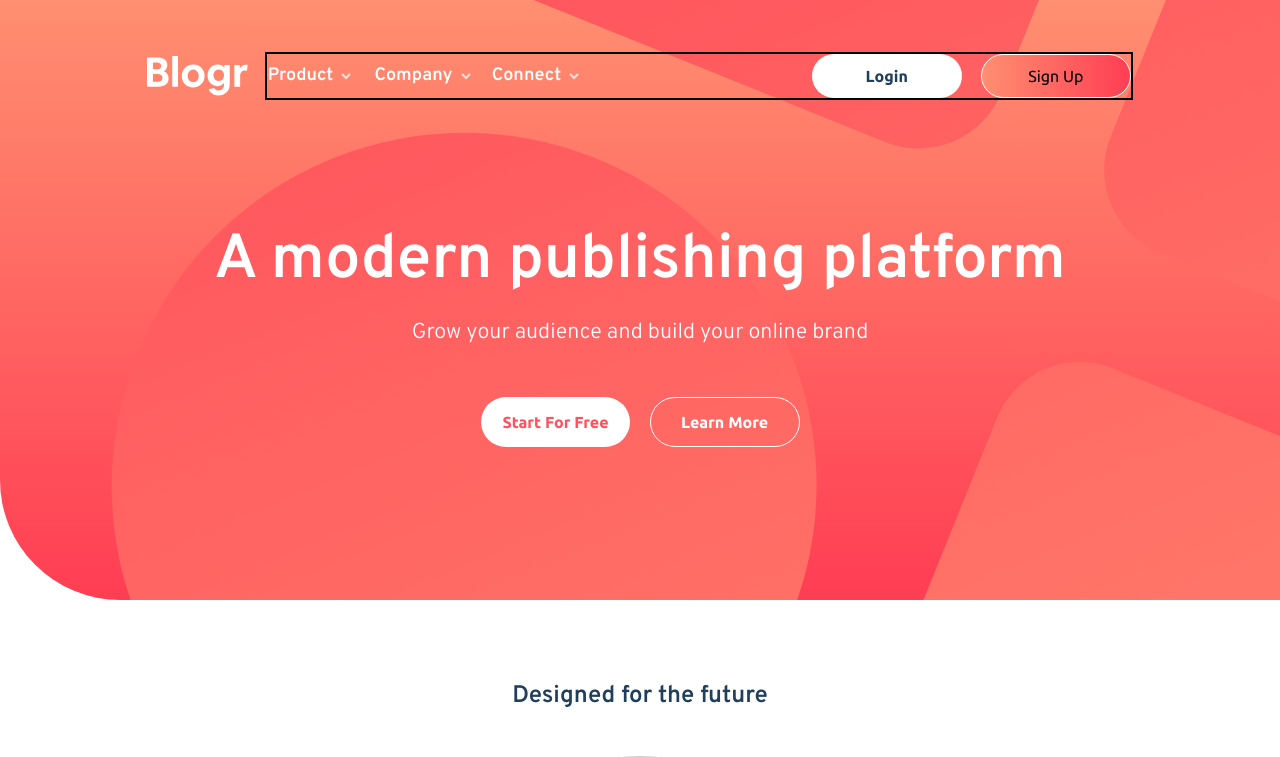
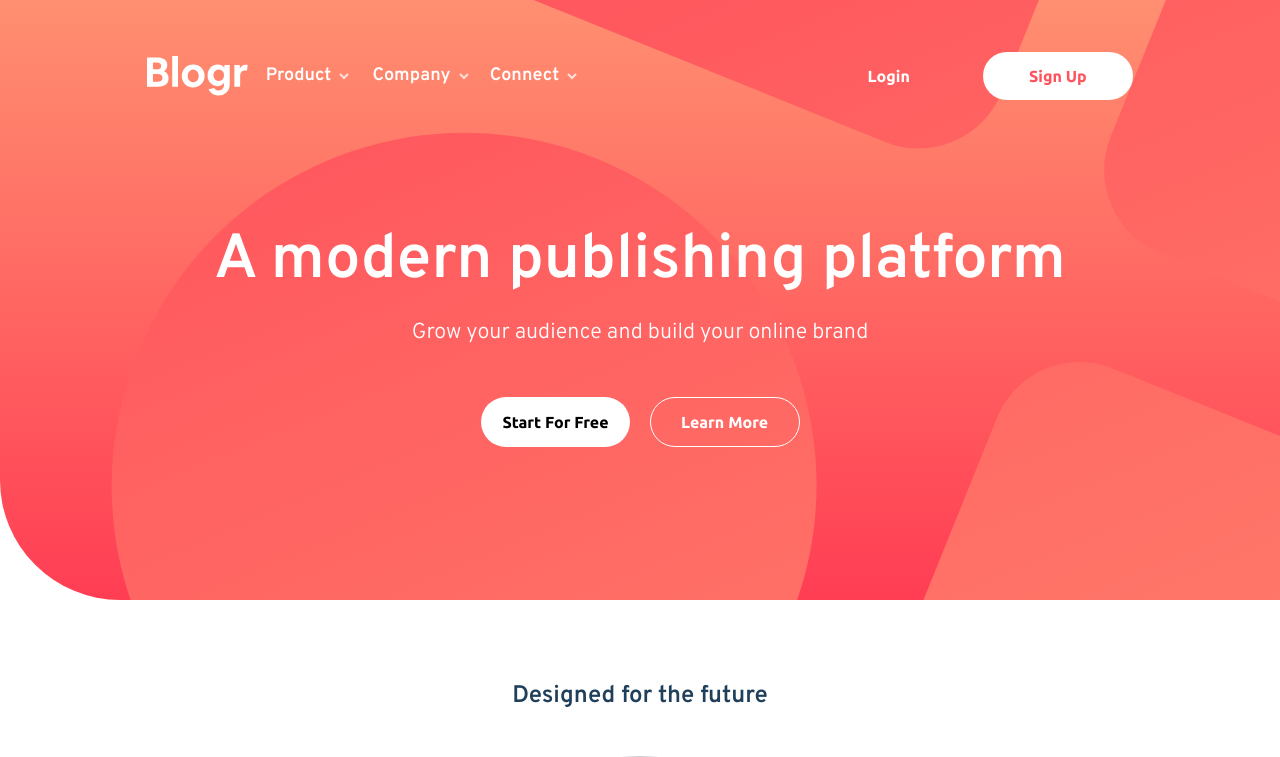
Before and after one commit to Arfirpo/blogr-landing-page-main, a React (Create React App) app: page / in a window 1280 px wide. Shown: the top 757 px of the page. Built offline with nearby package versions, Linux system fonts and the light colour scheme.

Commit message:
continue w/ desktop device

```diff
--- a/src/components/Buttons.jsx
+++ b/src/components/Buttons.jsx
@@ -5,7 +5,7 @@ export const Buttons = ({ val, flex }) => {
 
   return (
     <div
-      className={`${flex === 1 ? 'flex-row justify-between' : 'flex-col justify-evenly'} flex items-center w-full max-w-[19.9375rem] h-full text-[1em]`}
+      className={`${flex === 1 ? 'flex-row justify-between' : 'flex-col justify-evenly'} flex items-center w-full max-w-[19.9375rem] h-full text-[1em] md:font-bold`}
     >
       {val.map((index) => {
         const isEvenIndex = index % 2 === 0;
@@ -14,17 +14,17 @@ export const Buttons = ({ val, flex }) => {
 
         if (index < 2) {
           if (isEvenIndex) {
-            buttonClass += " text-[hsl(356,100%,66%)] bg-white";
+            buttonClass += "text-[hsl(356_100%_66%)] bg-white";
           } else {
             buttonClass +=
               " text-[hsl(0,0%,100%)] border-[0.0625rem] border-white";
           }
         } else {
           if (isEvenIndex) {
-            buttonClass += " text-[hsl(208_49%_24%)] bg-white md:h-full";
+            buttonClass += " text-[hsl(208_49%_24%)] md:text-white bg-white md:h-full md:bg-transparent";
           } else {
             buttonClass +=
-              "text-[hsl(0,0%,100%)] border-[0.0625rem] border-white bg-gradient-to-r from-veryLightRedGradient to-lightRedGradient md:h-full";
+              "text-[hsl(0,0%,100%)] border-[0.0625rem] border-white md:border-none bg-gradient-to-r from-veryLightRedGradient to-lightRedGradient md:h-full md:bg-[#fff] md:bg-none md:text-[hsl(356_100%_66%)] md:font-bold md:hover:text-white md:hover:bg-[hsl(355_100%_74%)]";
           }
         }
 
--- a/src/components/MenuNav.jsx
+++ b/src/components/MenuNav.jsx
@@ -27,7 +27,7 @@ export const MenuNav = () => {
         <div key={index} className="w-full h-full flex flex-col gap-4 md:relative">
           <div className="flex items-center justify-center gap-2 ">
             <h3
-              className="text-veryDarkBlue cursor-pointer md:text-White"
+              className="text-veryDarkBlue cursor-pointer md:text-White md:hover:underline"
               onClick={() => handleHeadingClick(menuItem.heading)}
             >
               {menuItem.heading}
@@ -41,10 +41,10 @@ export const MenuNav = () => {
             />
           </div>
           {openItem === menuItem.heading && (
-            <ul className="bg-[#ebeaef] md:absolute w-full h-full md:w-[220%] md:h-max md:top-[2.5rem] md:-left-8 flex flex-col justify-evenly md:justify-center md:gap-2 items-start pl-8 rounded-lg py-6 gap-5">
+            <ul className="bg-[#ebeaef] md:absolute w-full h-full md:w-[220%] md:h-max md:top-[2.5rem] md:-left-8 flex flex-col justify-evenly md:justify-center md:gap-2 items-start pl-8 rounded-lg py-6 gap-5 md:shadow-xl">
               {menuItem.items.map((item, subIndex) => (
                 <li
-                  className="text-[.93rem] text-veryDarkGrayishBlue cursor-pointer hover:text-veryDarkBlue hover:text-[0.97rem]"
+                  className="text-[.93rem] text-veryDarkGrayishBlue cursor-pointer hover:text-veryDarkBlue hover:text-[0.97rem] md:hover:text-[1.1rem]"
                   key={subIndex}
                 >
                   {item}
--- a/src/components/NavDesktop.jsx
+++ b/src/components/NavDesktop.jsx
@@ -7,7 +7,7 @@ export const NavDesktop = () => {
 
   const navButtons = [2, 3];
   return (
-    <div className='border-2 border-black xl:w-[88%] md:w-[95%] h-full flex items-center justify-between'>
+    <div className='xl:w-[88%] md:w-[95%] h-full flex items-center justify-between'>
       <MenuNav />
       <Buttons val={navButtons} flex={1} />
     </div>
```
